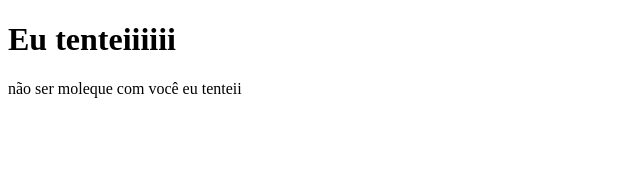
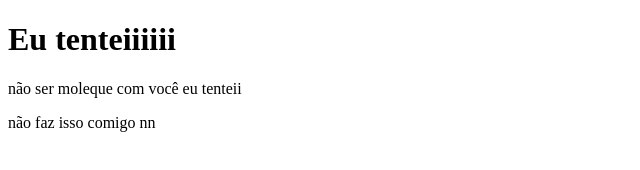
Before and after one commit to GustavoDu4rte/Tutorial-GIT, a plain HTML site: page index.html in a window 1280 px wide. Shown: the whole page, without its empty margins (0-640 px from the left). Drawn offline with Linux system fonts and the light colour scheme.

Commit message:
nova demanda

```diff
--- a/index.html
+++ b/index.html
@@ -8,5 +8,6 @@
 <body>
  	<h1>Eu tenteiiiiii</h1>
  	<p>não ser moleque com você eu tenteii</p>
+ 	<p>não faz isso comigo nn</p>
 </body>
 </html>
```
